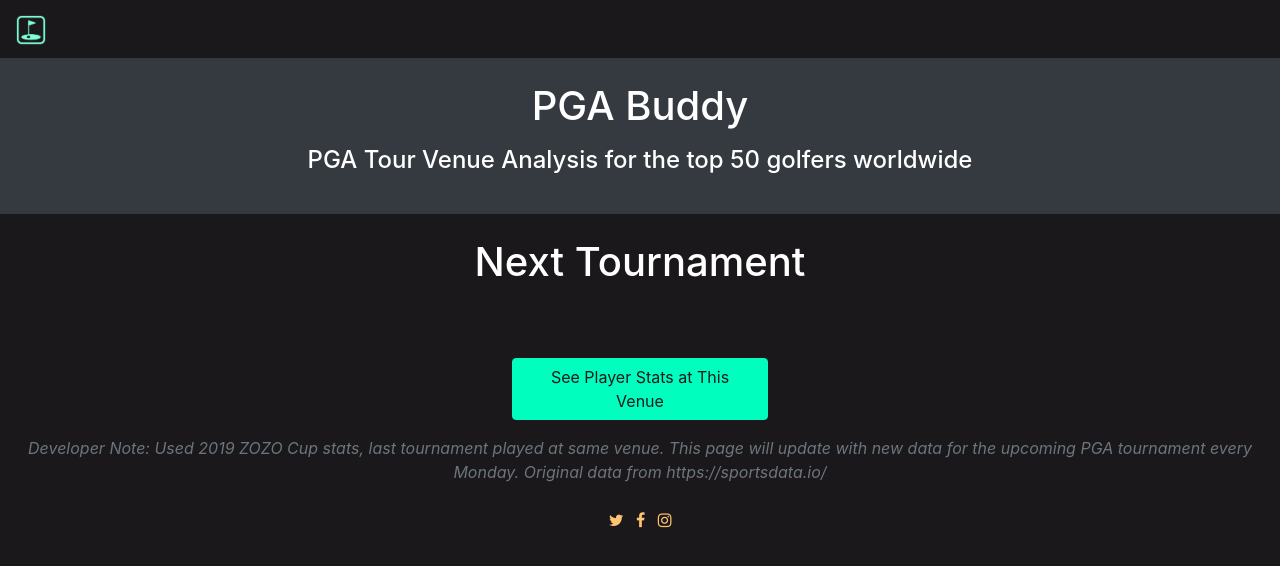
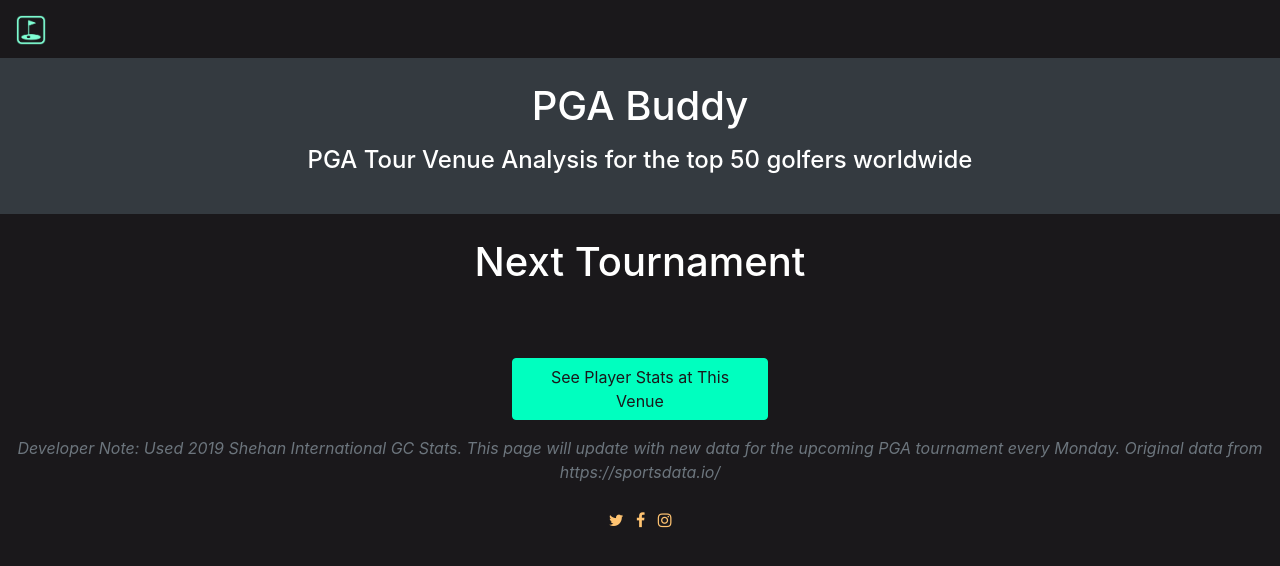
Before and after one commit to joelsmith5k/pga_buddy, a plain HTML site: page index.html in a window 1280 px wide. Drawn offline with nearby package versions, Linux system fonts and the light colour scheme; no server answers.

Commit message:
update developer note

```diff
--- a/index.html
+++ b/index.html
@@ -49,7 +49,7 @@
     <div id="playersDiv"></div>
     <div id="infoDiv">
         <div class="col-md-12 text-center">
-            <p class="font-italic text-muted">Developer Note: Used 2019 ZOZO Cup stats, last tournament played at same venue. This page will update with new data for the upcoming PGA tournament every Monday. Original data from https://sportsdata.io/</p>
+            <p class="font-italic text-muted">Developer Note: Used 2019 Shehan International GC Stats. This page will update with new data for the upcoming PGA tournament every Monday. Original data from https://sportsdata.io/</p>
             <ul class="list-inline mt-4">
               <li class="list-inline-item"><i class="fa fa-twitter"></i></a></li>
               <li class="list-inline-item"><i class="fa fa-facebook"></i></a></li>
```
